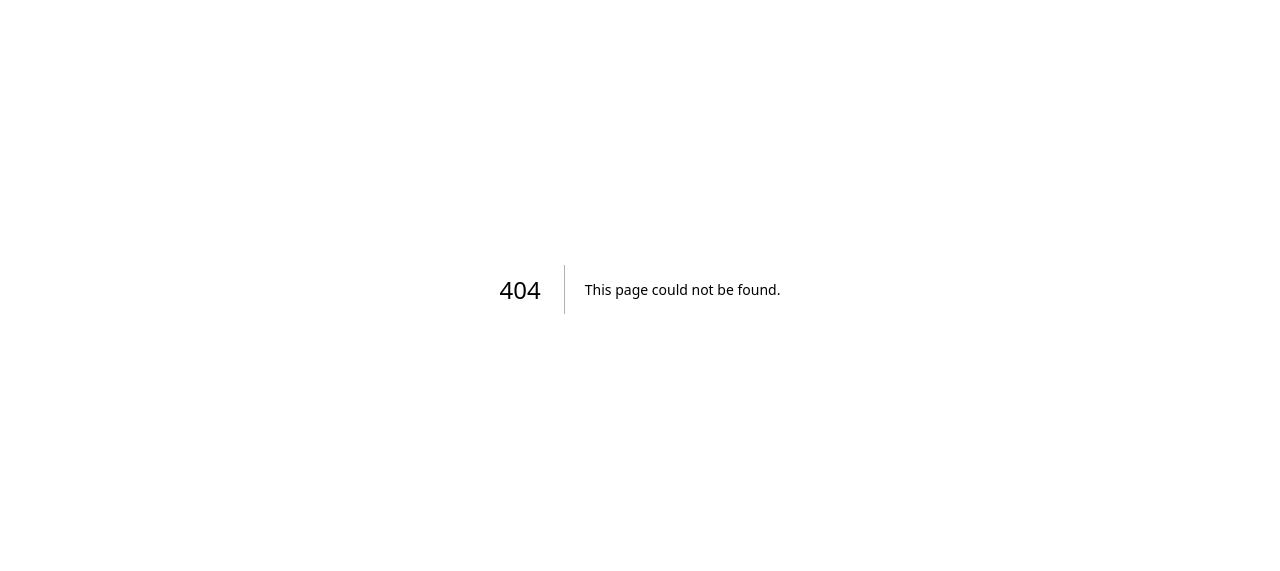
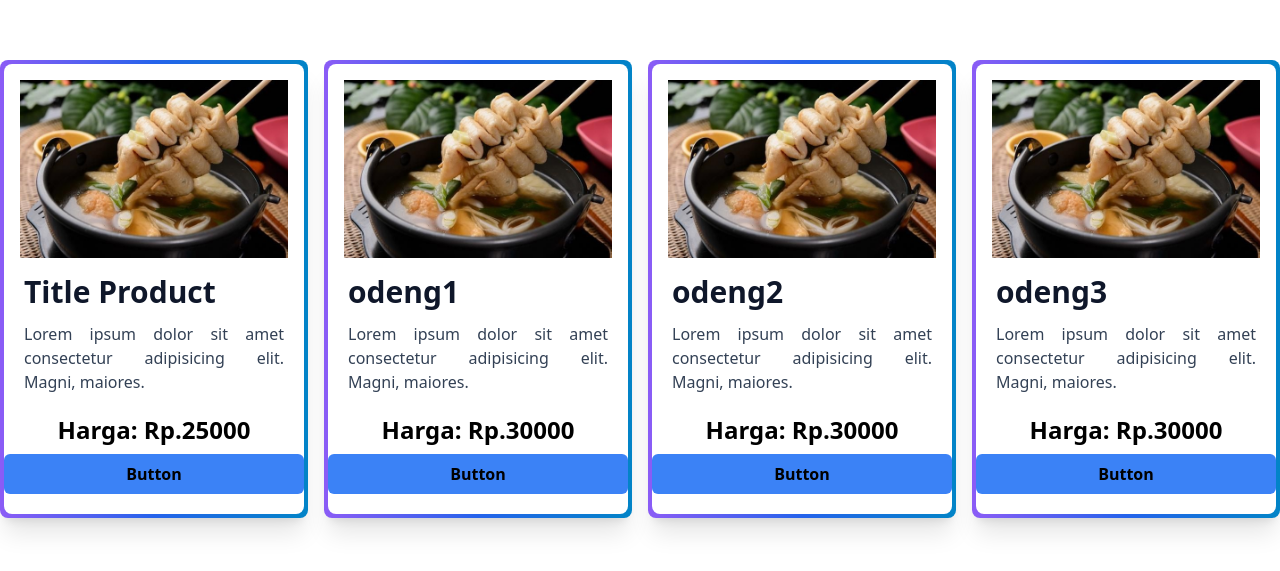
Before and after one commit to kimkei95/belajar-nextjs, a Next.js app: page /products in a window 1280 px wide. Before the commit this address had no page. Shown: the part 111-682 px from the top of the page. Built offline with nearby package versions, Linux system fonts and the light colour scheme.

Commit message:
nested component

```diff
--- /dev/null
+++ b/src/components/molecules/CardProducts/index.js
@@ -0,0 +1,43 @@
+import Button from "@/components/atoms/Buttons";
+import React from "react";
+
+/*
+ * card product: komponen parent sebagai pembungkus untuk beberapa komponen children(header body footer) */
+function CardProduct({ children }) {
+  return (
+    <>
+      <div className="rounded-lg bg-gradient-to-r from-violet-500 via-blue-600 bg-sky-600 p-1 shadow-xl">
+        <div className="w-full max-w-xs bg-white rounded-lg">{children}</div>
+      </div>
+    </>
+  );
+}
+//header
+function Header({ image }) {
+  return <img src={image} alt={image} className="p-4 rounded-t-lg" />;
+}
+//body
+function Body({ title, desc }) {
+  return (
+    <div className="px-5 pb-5">
+      <h3 className="text-3xl font-bold text-slate-900">{title}</h3>
+      <p className="mt-3 text-slate-700 text-base text-justify">{desc}</p>
+    </div>
+  );
+}
+//footer
+function Footer({ price }) {
+  return (
+    <div className="flex flex-col items-center justify-center px5 pb-5">
+      <span className="text-2xl font-semibold mb-2">Harga: Rp.{price}</span>
+      <Button size={"w-full"} color="bg-blue-500">
+        Buy
+      </Button>
+    </div>
+  );
+}
+export default CardProduct;
+// cara export komponen children
+CardProduct.Header = Header;
+CardProduct.Body = Body;
+CardProduct.Footer = Footer;
--- /dev/null
+++ b/src/pages/products/index.js
@@ -0,0 +1,60 @@
+import CardProduct from "@/components/molecules/CardProducts";
+import React from "react";
+
+const data = [
+  {
+    id: 1,
+    name: "odeng1",
+    image: "images/odeng.jpg",
+    desc: "Lorem ipsum dolor sit amet consectetur adipisicing elit. Magni, maiores.",
+    price: 30000,
+  },
+  {
+    id: 2,
+    name: "odeng2",
+    image: "images/odeng.jpg",
+    desc: "Lorem ipsum dolor sit amet consectetur adipisicing elit. Magni, maiores.",
+    price: 30000,
+  },
+  {
+    id: 3,
+    name: "odeng3",
+    image: "images/odeng.jpg",
+    desc: "Lorem ipsum dolor sit amet consectetur adipisicing elit. Magni, maiores.",
+    price: 30000,
+  },
+];
+const ProductPage = () => {
+  return (
+    <div className="flex justify-center items-center min-h-screen gap-4">
+      {/*cara make nested componen*/}
+      <CardProduct>
+        <CardProduct.Header image={"images/odeng.jpg"} />
+        <CardProduct.Body
+          title={"Title Product"}
+          desc={
+            "Lorem ipsum dolor sit amet consectetur adipisicing elit. Magni, maiores."
+          }
+        ></CardProduct.Body>
+        <CardProduct.Footer price={"25000"} />
+      </CardProduct>
+
+      {/**cara make rendering list
+       * rendering list: teknik untuk nampilin beberapa elemen
+       * berdasarkan data dinamis yang disimpan di dalam array of object
+       */}
+      {data.map((item) => (
+        <CardProduct key={item.id}>
+          <CardProduct.Header image={item.image} />
+          <CardProduct.Body
+            title={item.name}
+            desc={item.desc}
+          ></CardProduct.Body>
+          <CardProduct.Footer price={item.price} />
+        </CardProduct>
+      ))}
+    </div>
+  );
+};
+
+export default ProductPage;
```
Also changed, not shown: public/images/odeng.jpg (added).
